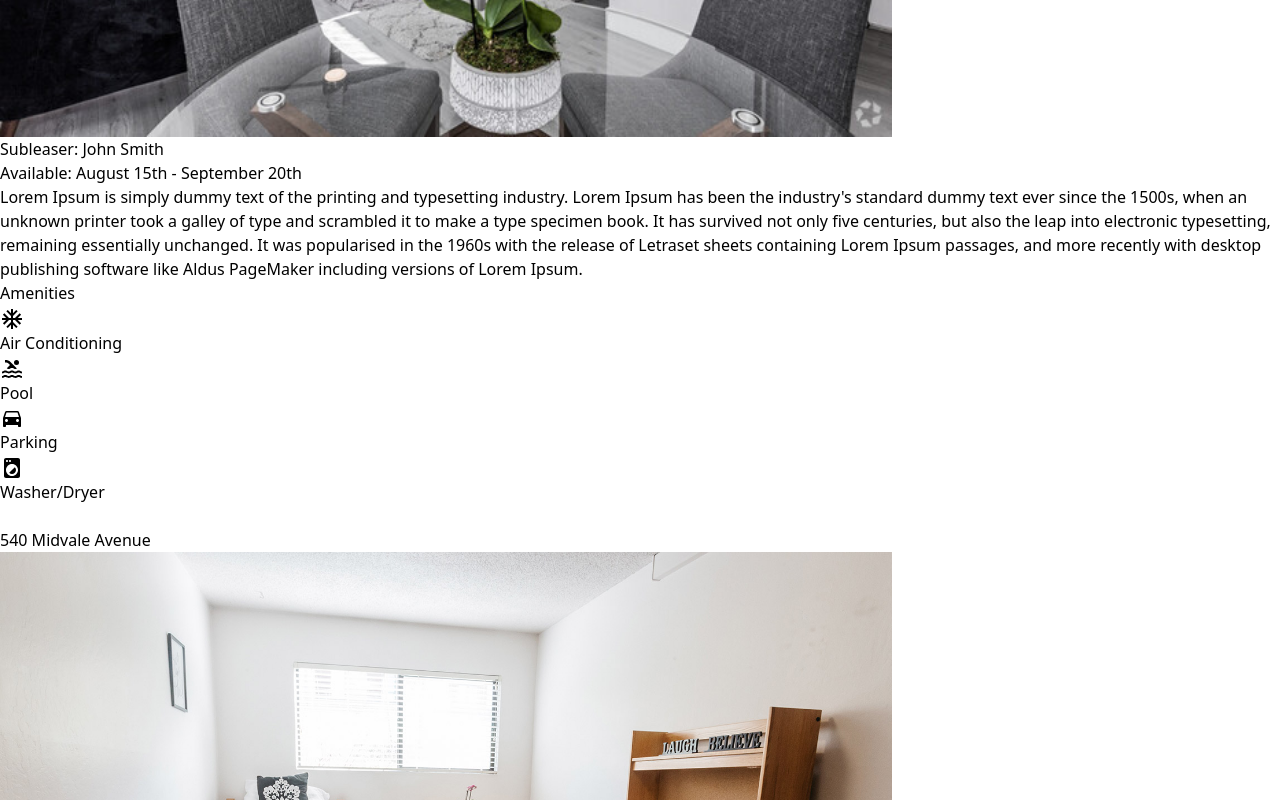
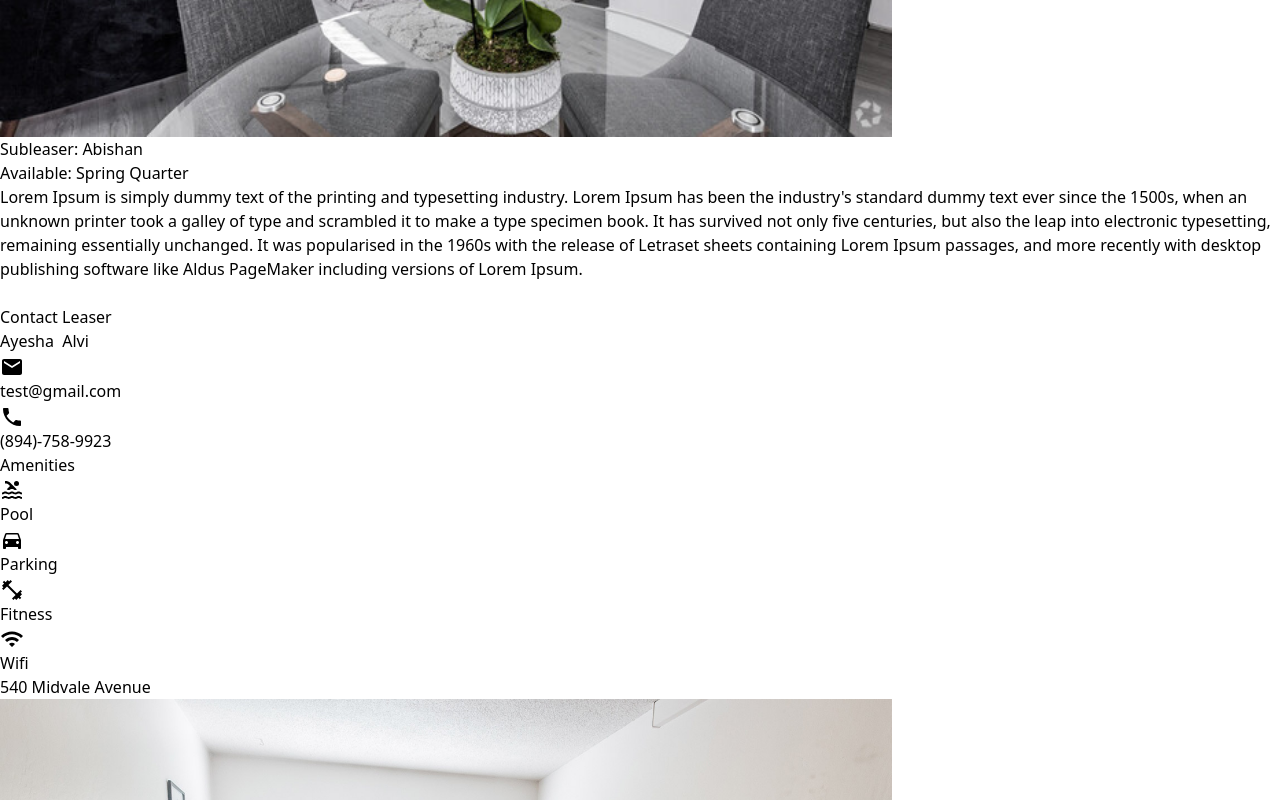
Before and after one commit to lazarulian/bruin-subleasing, a Next.js app: page /browse in a window 1280 px wide. Shown: the part 2060-2860 px from the top of the page. Built offline with nearby package versions, Linux system fonts and the light colour scheme; no server answers.

Commit message:
added contact card

```diff
--- a/components/Post.jsx
+++ /dev/null
@@ -1,63 +0,0 @@
-import React from "react";
-import Image from "next/image";
-import { FireIcon } from "@heroicons/react/24/solid";
-import { BeakerIcon } from "@heroicons/react/24/solid";
-import AcUnitIcon from "@mui/icons-material/AcUnit";
-import PoolIcon from "@mui/icons-material/Pool";
-import DirectionsCarIcon from "@mui/icons-material/DirectionsCar";
-import LocalLaundryServiceIcon from "@mui/icons-material/LocalLaundryService";
-
-const Post = ({ title, image, poster, timeframe, description }) => {
-  return (
-    <div className="max-w-4xl py-10 mx-auto dark:text-gray-800 ">
-      <div className="text-left font-semibold ml-0">
-        <h1 className="text-4xl font-medium ml-0 pb-5">{title}</h1>
-
-        <Image
-          src={image}
-          alt="cheeks"
-          width={892}
-          height={700}
-          className="mx-auto pb-10 drop-shadow-md opacity-90 transition duration-300 ease-in-out hover:opacity-100"
-        />
-        <div className=" border-t dark:border-gray-300 "></div>
-
-        <div className="text-xl py-5 flex flex-row font-bold">
-          <h2 className="ml-0 mx-auto"> Subleaser: John Smith </h2>
-          <h2 className="mr-0 mx-auto">
-            Available: August 15th - September 20th{" "}
-          </h2>
-        </div>
-
-        <div className=" grid grid-cols-2">
-          <div>
-            <p className="text-left indent-5 pt-5">{description}</p>
-          </div>
-          <div>
-            <div className="rounded-lg border-2 drop-shadow-md mx-auto mr-0 h-72 w-96 bg-slate-50 hover:bg-slate-100 duration-300 ease-in-out text-center">
-              <p className="pt-5 pb-7 text-xl"> Amenities </p>
-              <div className="flex flex-row ml-28">
-                <AcUnitIcon className="h-6 w-6"> </AcUnitIcon>
-                <p className="pb-5 indent-2 text-l"> Air Conditioning</p>
-              </div>
-              <div className="flex flex-row ml-28">
-                <PoolIcon className="h-6 w-6"> </PoolIcon>
-                <p className="pb-5 indent-2 text-l"> Pool</p>
-              </div>
-              <div className="flex flex-row ml-28">
-                <DirectionsCarIcon className="h-6 w-6"> </DirectionsCarIcon>
-                <p className="pb-5 indent-2 text-l"> Parking</p>
-              </div>
-              <div className="flex flex-row ml-28">
-                <LocalLaundryServiceIcon className="h-6 w-6"></LocalLaundryServiceIcon>
-                <p className="pb-5 indent-2 text-l"> Washer/Dryer</p>
-              </div>
-            </div>
-          </div>
-        </div>
-      </div>
-    </div>
-  );
-};
-
-export default Post;
--- a/components/login/UserComponent.jsx
+++ b/components/login/UserComponent.jsx
@@ -1,24 +1,37 @@
 import React from "react";
+import EmailIcon from "@mui/icons-material/Email";
+import PhoneIcon from "@mui/icons-material/Phone";
 
-const UserComponent = ({ firstname, lastname, email, phonenumber }) => {
+const UserComponent = ({
+  firstname,
+  lastname,
+  email,
+  phonenumber,
+  profile_image,
+}) => {
   return (
     <div>
-      <div class="max-w-sm p-6 bg-white border border-gray-200 rounded-lg shadow dark:bg-gray-800 dark:border-gray-700">
+      <div class="max-w-m p-6 border-2 border-slate-400 bg-slate-100 rounded-lg text-center shadow-md">
         <a href="#">
-          <h5 class="mb-2 text-2xl font-bold tracking-tight text-gray-900 dark:text-white">
+          <h5 className="mb-2 text-2xl font-bold tracking-tight text-slate-900 underline">
+            Contact Leaser
+          </h5>
+          <h4 class="mb-2 text-xl font-bold tracking-tight text-slate-900">
             {
               <p>
                 {firstname} &nbsp;{lastname}
               </p>
             }
-          </h5>
+          </h4>
         </a>
-        <p class="mb-3 font-normal text-gray-700 dark:text-gray-400">
-          Email: {email}
-        </p>
-        <p class="mb-3 font-normal text-gray-700 dark:text-gray-400">
-          Phone Number: {phonenumber}
-        </p>
+        <div className="flex flex-row justify-center">
+          <EmailIcon className="h-6 w-6"></EmailIcon>
+          <p class="mb-3 font-normal text-slate-700 indent-1"> {email}</p>
+        </div>
+        <div className="flex flex-row justify-center">
+          <PhoneIcon className="h-6 w-6"></PhoneIcon>
+          <p class="mb-3 font-normal text-slate-700 indent-1"> {phonenumber}</p>
+        </div>
       </div>
     </div>
   );
--- a/components/post/AmenityCard.jsx
+++ b/components/post/AmenityCard.jsx
@@ -8,8 +8,8 @@ import FitnessCenterIcon from "@mui/icons-material/FitnessCenter";
 
 const AmenityCard = ({ ac, pool, parking, laundry, fitness, wifi }) => {
   return (
-    <div className="rounded-lg border-2 drop-shadow-md mx-auto mr-0 h-72 w-96 bg-slate-50 hover:bg-slate-100 duration-300 ease-in-out text-center">
-      <p className="pt-5 pb-7 text-xl"> Amenities </p>
+    <div className="rounded-lg border-2 drop-shadow-md mx-auto mr-0 h-72 w-96 bg-slate-50 hover:scale-105 duration-300 ease-in-out text-center">
+      <p className="pt-5 pb-2 text-2xl underline"> Amenities </p>
       {ac && (
         <div className="flex flex-row ml-28">
           <AcUnitIcon className="h-6 w-6"> </AcUnitIcon>
--- a/components/post/Post.jsx
+++ b/components/post/Post.jsx
@@ -1,6 +1,7 @@
 import React from "react";
 import Image from "next/image";
 import AmenityCard from "./AmenityCard";
+import UserComponent from "../login/UserComponent";
 
 const Post = ({ title, image, poster, timeframe, description, amenities }) => {
   return (
@@ -13,7 +14,7 @@ const Post = ({ title, image, poster, timeframe, description, amenities }) => {
           alt="cheeks"
           width={892}
           height={700}
-          className="mx-auto pb-10 drop-shadow-md opacity-90 transition duration-300 ease-in-out hover:opacity-100 rounded-xl"
+          className="mx-auto pb-10 drop-shadow-md hover:scale-105 duration-300 ease-in-out rounded-xl"
         />
         <div className=" border-t dark:border-gray-300 "></div>
 
@@ -24,7 +25,14 @@ const Post = ({ title, image, poster, timeframe, description, amenities }) => {
 
         <div className=" grid grid-cols-2">
           <div>
-            <p className="text-left indent-5 pt-5">{description}</p>
+            <p className="text-left indent-5 ">{description}</p>
+            <br></br>
+            <UserComponent
+              firstname={"Ayesha"}
+              lastname={"Alvi"}
+              phonenumber={"(894)-758-9923"}
+              email={"test@gmail.com"}
+            ></UserComponent>
           </div>
           <div>
             <AmenityCard
--- a/data/posts.js
+++ b/data/posts.js
@@ -3,37 +3,73 @@ const posts = [
     title: "540 Midvale Avenue",
     description: `Reimagining compliance and risk screening with solutions powered by network analytics. Exploring better ways to secure the financial system, improve human-machine collaboration and what it means to build a company.`,
     imgSrc: "/static/posts/post1.jpeg",
-    quartersAvailable: "Spring",
+    quartersAvailable: "Spring Quarter",
     poster: "Abishan",
     information:
       "Lorem Ipsum is simply dummy text of the printing and typesetting industry. Lorem Ipsum has been the industry's standard dummy text ever since the 1500s, when an unknown printer took a galley of type and scrambled it to make a type specimen book. It has survived not only five centuries, but also the leap into electronic typesetting, remaining essentially unchanged. It was popularised in the 1960s with the release of Letraset sheets containing Lorem Ipsum passages, and more recently with desktop publishing software like Aldus PageMaker including versions of Lorem Ipsum.",
+    /*amenities*/
+    amenities: {
+      ac: false,
+      pool: true,
+      parking: true,
+      laundry: false,
+      fitness: true,
+      wifi: true,
+    },
   },
   {
     title: "540 Midvale Avenue",
     description: `Reimagining compliance and risk screening with solutions powered by network analytics. Exploring better ways to secure the financial system, improve human-machine collaboration and what it means to build a company.`,
-    quartersAvailable: "Spring",
+    quartersAvailable: "Spring Quarter",
     poster: "Apurva",
     imgSrc: "/static/posts/post2.jpeg",
     information:
       "Lorem Ipsum is simply dummy text of the printing and typesetting industry. Lorem Ipsum has been the industry's standard dummy text ever since the 1500s, when an unknown printer took a galley of type and scrambled it to make a type specimen book. It has survived not only five centuries, but also the leap into electronic typesetting, remaining essentially unchanged. It was popularised in the 1960s with the release of Letraset sheets containing Lorem Ipsum passages, and more recently with desktop publishing software like Aldus PageMaker including versions of Lorem Ipsum.",
+    /*amenities*/
+    amenities: {
+      ac: true,
+      pool: true,
+      parking: false,
+      laundry: false,
+      fitness: true,
+      wifi: true,
+    },
   },
   {
     title: "522 Landfair Avenue",
     description: `Reimagining compliance and risk screening with solutions powered by network analytics. Exploring better ways to secure the financial system, improve human-machine collaboration and what it means to build a company.`,
-    quartersAvailable: "Winter",
+    quartersAvailable: "Winter Quarter",
     poster: "Ayesha",
     imgSrc: "/static/posts/post3.jpeg",
     information:
       "Lorem Ipsum is simply dummy text of the printing and typesetting industry. Lorem Ipsum has been the industry's standard dummy text ever since the 1500s, when an unknown printer took a galley of type and scrambled it to make a type specimen book. It has survived not only five centuries, but also the leap into electronic typesetting, remaining essentially unchanged. It was popularised in the 1960s with the release of Letraset sheets containing Lorem Ipsum passages, and more recently with desktop publishing software like Aldus PageMaker including versions of Lorem Ipsum.",
+    /*amenities*/
+    amenities: {
+      ac: false,
+      pool: true,
+      parking: true,
+      laundry: false,
+      fitness: true,
+      wifi: true,
+    },
   },
   {
     title: "10034 Kelton Avenue",
     description: `Reimagining compliance and risk screening with solutions powered by network analytics. Exploring better ways to secure the financial system, improve human-machine collaboration and what it means to build a company.`,
-    quartersAvailable: "Fall",
+    quartersAvailable: "Fall Quarter",
     poster: "Chuy",
     imgSrc: "/static/posts/post4.jpeg",
     information:
       "Lorem Ipsum is simply dummy text of the printing and typesetting industry. Lorem Ipsum has been the industry's standard dummy text ever since the 1500s, when an unknown printer took a galley of type and scrambled it to make a type specimen book. It has survived not only five centuries, but also the leap into electronic typesetting, remaining essentially unchanged. It was popularised in the 1960s with the release of Letraset sheets containing Lorem Ipsum passages, and more recently with desktop publishing software like Aldus PageMaker including versions of Lorem Ipsum.",
+    /*amenities*/
+    amenities: {
+      ac: true,
+      pool: true,
+      parking: true,
+      laundry: false,
+      fitness: true,
+      wifi: false,
+    },
   },
 ];
 
--- a/package.json
+++ b/package.json
@@ -18,6 +18,7 @@
     "eslint": "8.34.0",
     "eslint-config-next": "13.1.6",
     "firebase": "^9.17.2",
+    "google-map-react": "^2.2.0",
     "next": "13.1.6",
     "react": "18.2.0",
     "react-dom": "18.2.0"
--- a/pages/browse.js
+++ b/pages/browse.js
@@ -1,4 +1,4 @@
-import Post from "@/components/Post";
+import Post from "@/components/post/Post";
 import React from "react";
 import posts from "@/data/posts";
 
@@ -12,8 +12,10 @@ const Browse = () => {
               title={post.title}
               description={post.information}
               image={post.imgSrc}
-            />
-            <br></br>
+              poster={post.poster}
+              timeframe={post.quartersAvailable}
+              amenities={post.amenities}
+            ></Post>
           </div>
         ))}
     </div>
```
Also changed, not shown: public/static/images/profile_image.jpg (added), 1 other file (tests, documents, lock files or other folders).
